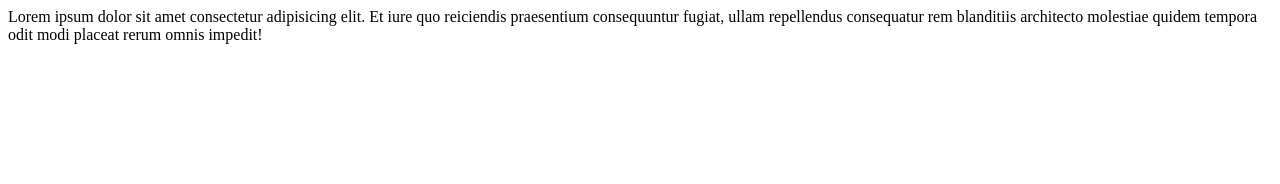
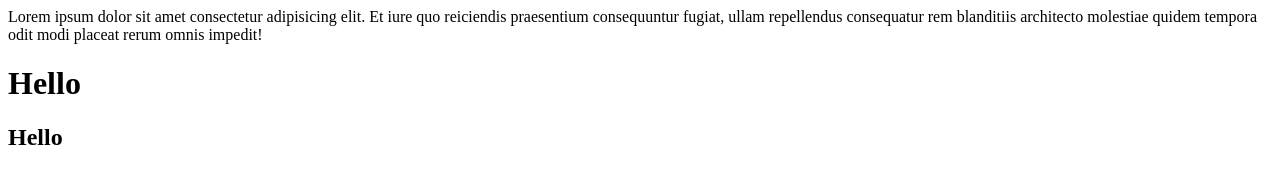
Before and after one commit to Najam-Ali/new-random-repo, a plain HTML site: page index.html in a window 1280 px wide. Drawn offline with Linux system fonts and the light colour scheme.

Commit message:
Change in frontend

```diff
--- a/index.html
+++ b/index.html
@@ -1 +1,3 @@
 <p> Lorem ipsum dolor sit amet consectetur adipisicing elit. Et iure quo reiciendis praesentium consequuntur fugiat, ullam repellendus consequatur rem blanditiis architecto molestiae quidem tempora odit modi placeat rerum omnis impedit!</p>
+<h1>Hello</h1>
+<h2>Hello</h2>
```
